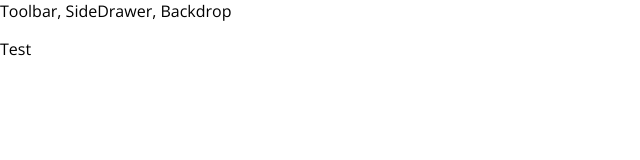
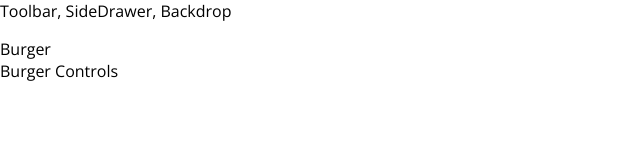
Before and after one commit to tomikonio/burger-shop, a React (Create React App) app: page / in a window 1280 px wide. Shown: the top 160 px of the page, without its empty margins (0-640 px from the left). Built offline with nearby package versions, Linux system fonts and the light colour scheme.

Commit message:
Add burgerbuilder container
Add margin to layout

```diff
--- a/src/App.js
+++ b/src/App.js
@@ -1,12 +1,13 @@
 import React, { Component } from 'react';
 import Layout from './components/Layout/Layout';
+import BurgerBuilder from './containers/BurgerBuilder/BurgerBuilder';
 
 class App extends Component {
   render() {
     return (
       <div>
         <Layout>
-          <p>Test</p>
+          <BurgerBuilder />
         </Layout>
       </div>
     );
--- a/src/components/Layout/Layout.js
+++ b/src/components/Layout/Layout.js
@@ -1,9 +1,10 @@
 import React from 'react';
+import classes from './Layout.module.css';
 
 const Layout = props => (
   <React.Fragment>
     <div>Toolbar, SideDrawer, Backdrop</div>
-    <main>{props.children}</main>
+    <main className={classes.Content}>{props.children}</main>
   </React.Fragment>
 );
 
--- /dev/null
+++ b/src/components/Layout/Layout.module.css
@@ -0,0 +1,3 @@
+.Content {
+  margin-top: 16px;
+}
--- /dev/null
+++ b/src/containers/BurgerBuilder/BurgerBuilder.js
@@ -0,0 +1,14 @@
+import React, { Component, Fragment } from 'react';
+
+class BurgerBuilder extends Component {
+  render() {
+    return (
+      <Fragment>
+        <div>Burger</div>
+        <div>Burger Controls</div>
+      </Fragment>
+    );
+  }
+}
+
+export default BurgerBuilder;
```
